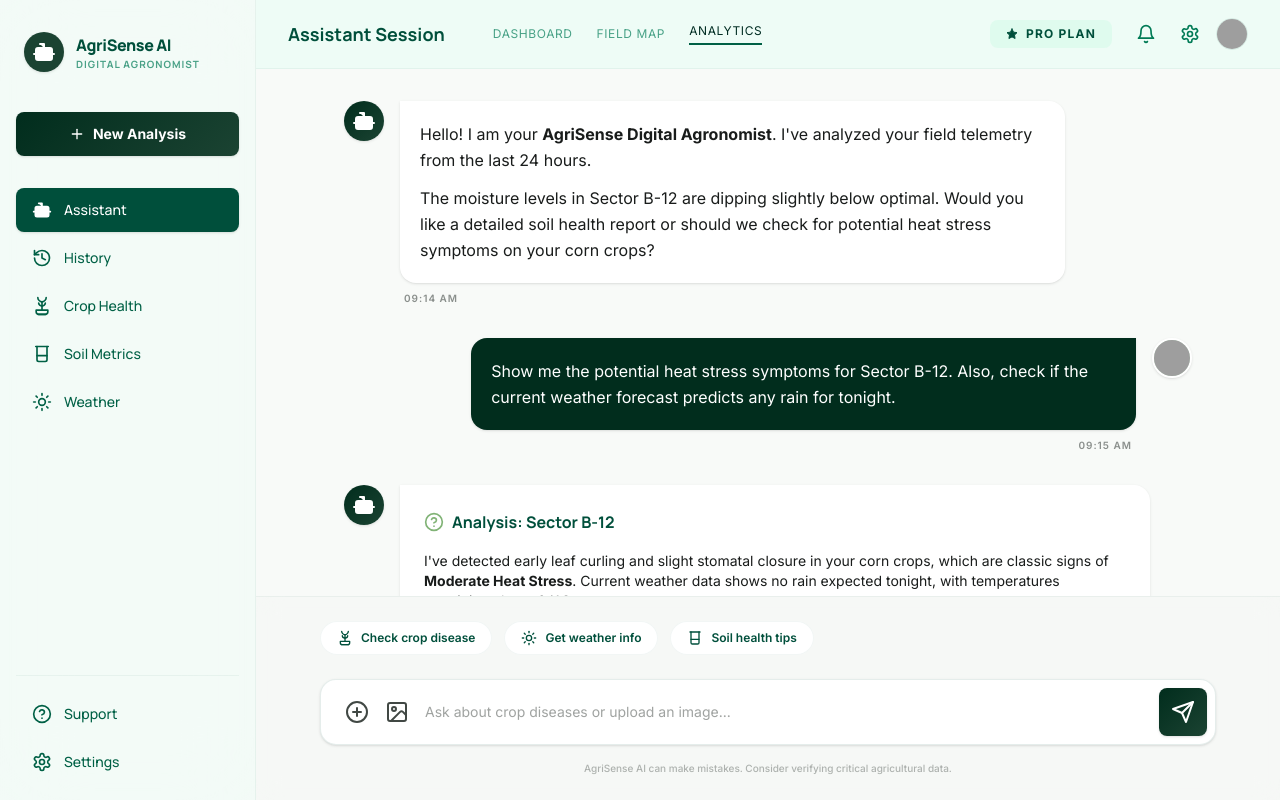
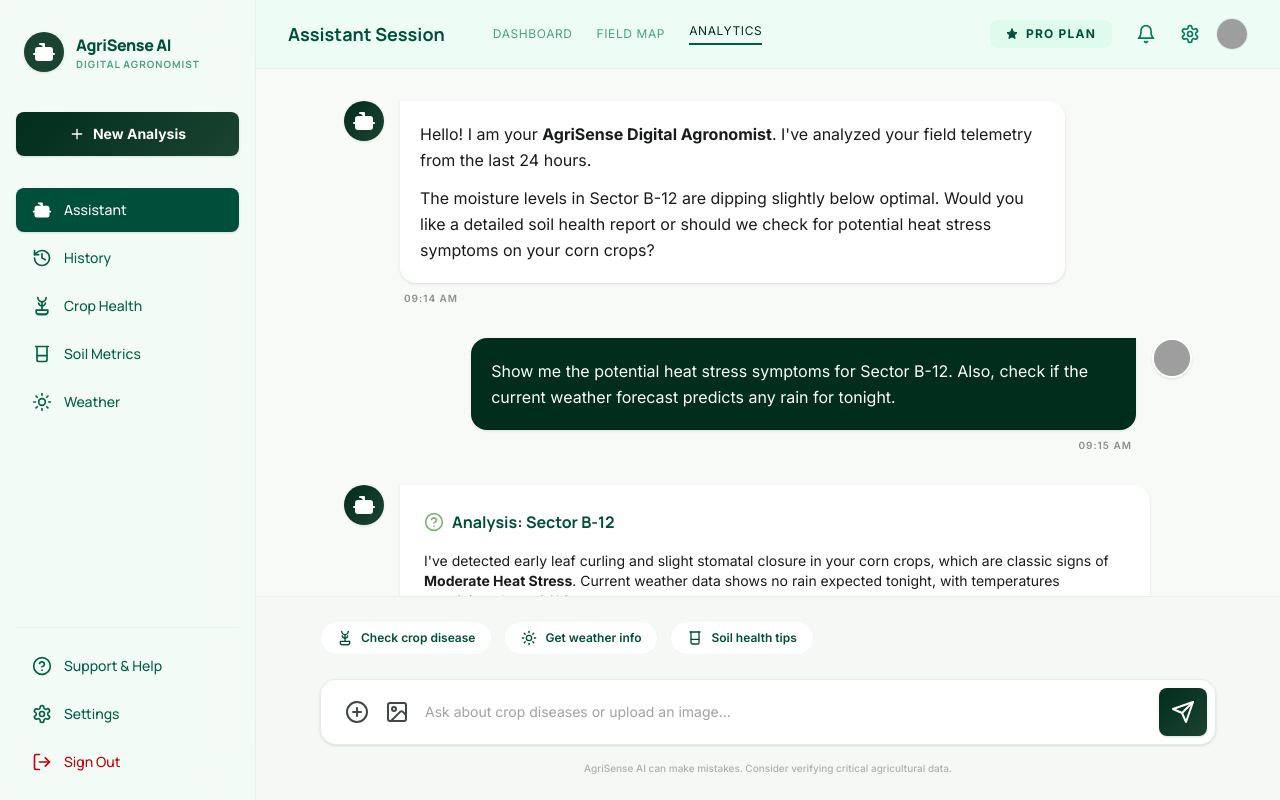
Before and after one commit to yash9769/AgriSenseAI, a React (Vite) app in the folder frontend/: page / in a window 1280 px wide. Both pictures are taken after typing "name@example.com", "Sample123" into the empty fields and a click on the button "Sign In to AgriSense AI". Built offline with nearby package versions, Linux system fonts and the light colour scheme; grey boxes are pictures that could not be loaded.

Commit message:
Implemented Sidebar navigation with consistent setScreen handlers and visual active states.

```diff
--- a/frontend/src/components/Sidebar.tsx
+++ b/frontend/src/components/Sidebar.tsx
@@ -1,21 +1,22 @@
 import React from 'react';
-import { SmartToy, History, PottedPlant, Science, WbSunny, Help, Settings, Add } from './Icons';
+import { SmartToy, History, PottedPlant, Science, WbSunny, Help, Settings, Add, LogOut } from './Icons';
 import { cn } from '../lib/utils';
 
-export type Screen = 'login' | 'assistant' | 'history' | 'crop-health' | 'analysis';
+export type Screen = 'login' | 'assistant' | 'history' | 'crop-health' | 'analysis' | 'soil-metrics' | 'weather' | 'settings';
 
 interface SidebarProps {
   activeScreen: Screen;
   setScreen: (s: Screen) => void;
+  onLogout?: () => void;
 }
 
-export const Sidebar = ({ activeScreen, setScreen }: SidebarProps) => {
+export const Sidebar = ({ activeScreen, setScreen, onLogout }: SidebarProps) => {
   const navItems = [
-    { id: 'assistant', label: 'Assistant', icon: SmartToy },
-    { id: 'history', label: 'History', icon: History },
-    { id: 'crop-health', label: 'Crop Health', icon: PottedPlant },
+    { id: 'assistant',    label: 'Assistant',    icon: SmartToy },
+    { id: 'history',      label: 'History',      icon: History },
+    { id: 'crop-health',  label: 'Crop Health',  icon: PottedPlant },
     { id: 'soil-metrics', label: 'Soil Metrics', icon: Science },
-    { id: 'weather', label: 'Weather', icon: WbSunny },
+    { id: 'weather',      label: 'Weather',      icon: WbSunny },
   ];
 
   return (
@@ -31,7 +32,11 @@
       </div>
 
       <button
-        onClick={() => setScreen('crop-health')}
+        type="button"
+        onClick={() => {
+          console.log('Navigating to Crop Health');
+          setScreen('crop-health');
+        }}
         className="mb-6 w-full flex items-center justify-center gap-2 py-3 signature-gradient text-white rounded-xl shadow-sm text-sm font-bold hover:opacity-90 transition-all active:scale-95"
       >
         <Add className="w-4 h-4" />
@@ -42,7 +47,11 @@
         {navItems.map((item) => (
           <button
             key={item.id}
-            onClick={() => setScreen(item.id as Screen)}
+            type="button"
+            onClick={() => {
+              console.log(`Navigating to ${item.id}`);
+              setScreen(item.id as Screen);
+            }}
             className={cn(
               "flex items-center gap-3 px-4 py-3 rounded-xl transition-all duration-200 font-headline text-sm font-medium",
               activeScreen === item.id
@@ -57,13 +66,39 @@
       </nav>
 
       <div className="mt-auto flex flex-col gap-1 border-t border-emerald-900/5 pt-4">
-        <button className="flex items-center gap-3 px-4 py-3 text-emerald-800 hover:bg-emerald-100 rounded-xl transition-all font-headline text-sm font-medium">
+        <button
+          type="button"
+          onClick={() => setScreen('settings')}
+          className={cn(
+            "flex items-center gap-3 px-4 py-3 rounded-xl transition-all font-headline text-sm font-medium outline-none",
+            activeScreen === 'settings' ? "bg-emerald-800 text-white shadow-sm" : "text-emerald-800 hover:bg-emerald-100 font-medium"
+          )}
+        >
           <Help className="w-5 h-5" />
-          <span>Support</span>
+          <span>Support & Help</span>
         </button>
-        <button className="flex items-center gap-3 px-4 py-3 text-emerald-800 hover:bg-emerald-100 rounded-xl transition-all font-headline text-sm font-medium">
+        <button
+          type="button"
+          onClick={() => setScreen('settings')}
+          className={cn(
+            "flex items-center gap-3 px-4 py-3 rounded-xl transition-all font-headline text-sm font-medium outline-none",
+            activeScreen === 'settings' ? "bg-emerald-900 text-white shadow-sm" : "text-emerald-800 hover:bg-emerald-100 font-medium"
+          )}
+        >
           <Settings className="w-5 h-5" />
           <span>Settings</span>
+        </button>
+        <button
+          type="button"
+          onClick={() => {
+            if (window.confirm('Sign out of AgriSense AI?')) {
+              onLogout?.();
+            }
+          }}
+          className="flex items-center gap-3 px-4 py-3 rounded-xl transition-all font-headline text-sm font-medium text-red-700 hover:bg-red-50"
+        >
+          <LogOut className="w-5 h-5" />
+          <span>Sign Out</span>
         </button>
       </div>
     </aside>
```
